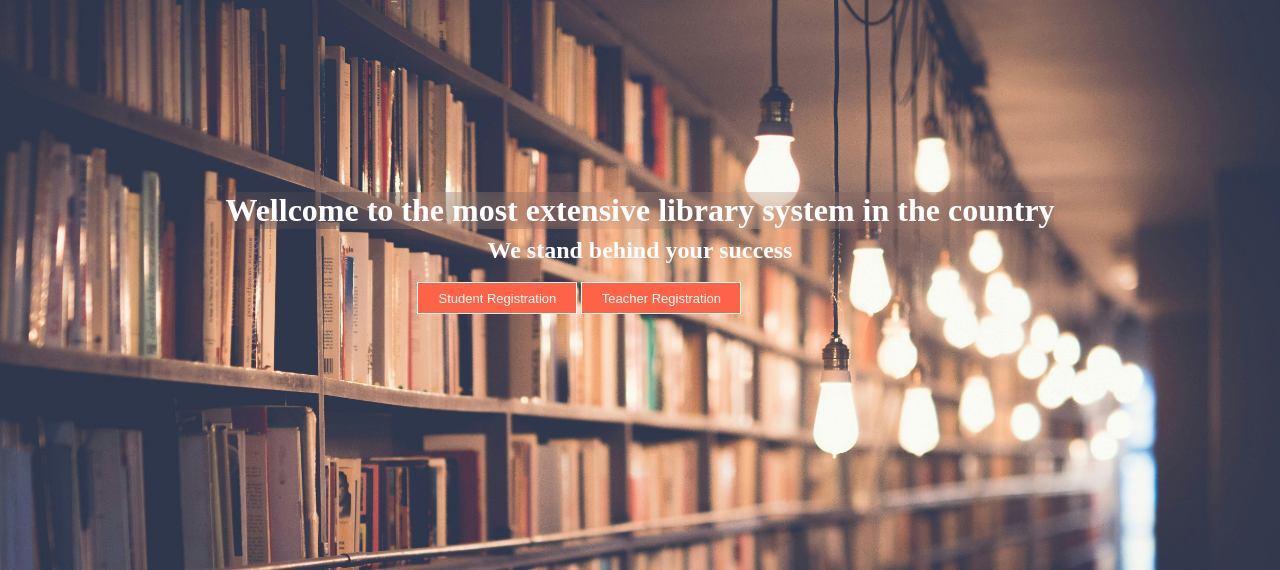
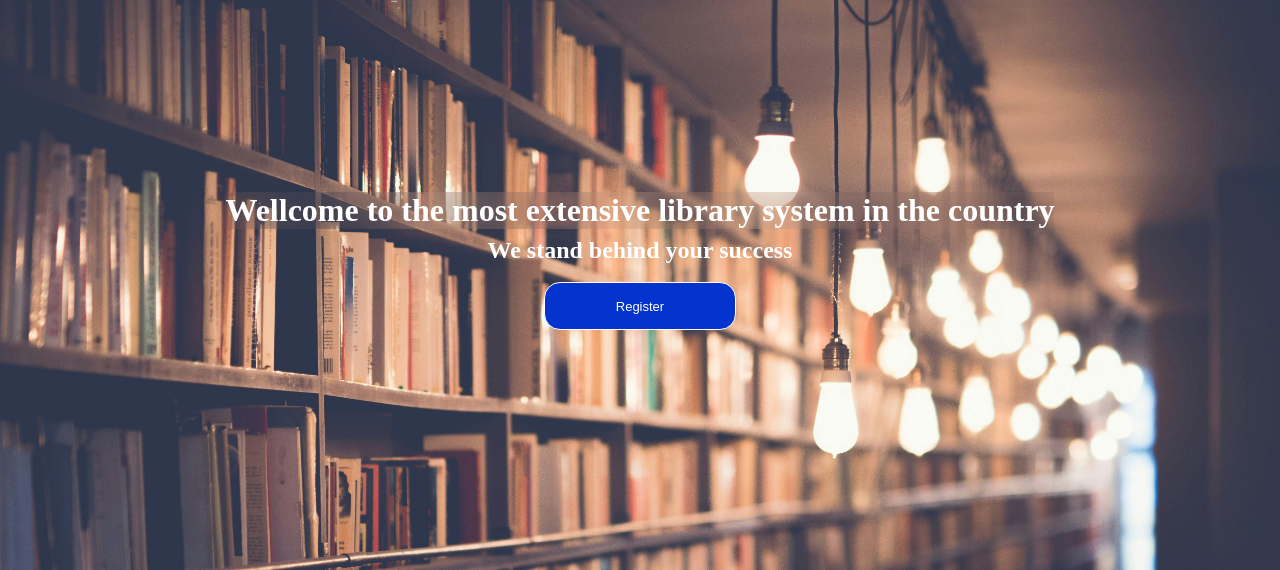
Before and after one commit to AnwarAndargie/library-management-app, a Flask app: page / in a window 1280 px wide. Shown: the part 37-607 px from the top of the page. Run offline with Flask 3, Linux system fonts and the light colour scheme.

Commit message:
refactor the home page

```diff
--- a/static/home.css
+++ b/static/home.css
@@ -29,17 +29,20 @@ h2 {
 }
 .home-card {
   margin-top: 18px;
-  width: 70%;
-  padding-left: 12rem;
+  width: 100%;
+  display: flex;
+  align-items: center;
+  justify-content: center;
 }
 
 button {
   outline: none;
-  width: 10rem;
-  height: 2rem;
+  width: 12rem;
+  height: 3rem;
+  border-radius: 1rem;
   border: 1px solid white;
   padding: 3px;
-  background: tomato;
+  background: rgb(5, 51, 205);
   cursor: pointer;
 }
 button p {
@@ -48,7 +51,7 @@ button p {
   text-transform: capitalize;
 }
 button:hover {
-  background-color: rgb(252, 115, 91);
+  background-color: rgb(31, 76, 223);
   transition: all;
   transition-duration: 500ms;
 }
--- a/templates/home.html
+++ b/templates/home.html
@@ -6,8 +6,7 @@
     <h1>Wellcome to the most extensive library system in the country</h1>
     <h2>We stand behind your success</h2>
     <div class="home-card">
-      <button><p>Student Registration</p></button>
-      <button><p>Teacher Registration</p></button>
+      <button><p>Register</p></button>
     </div>
   </div>
 </div>
```
